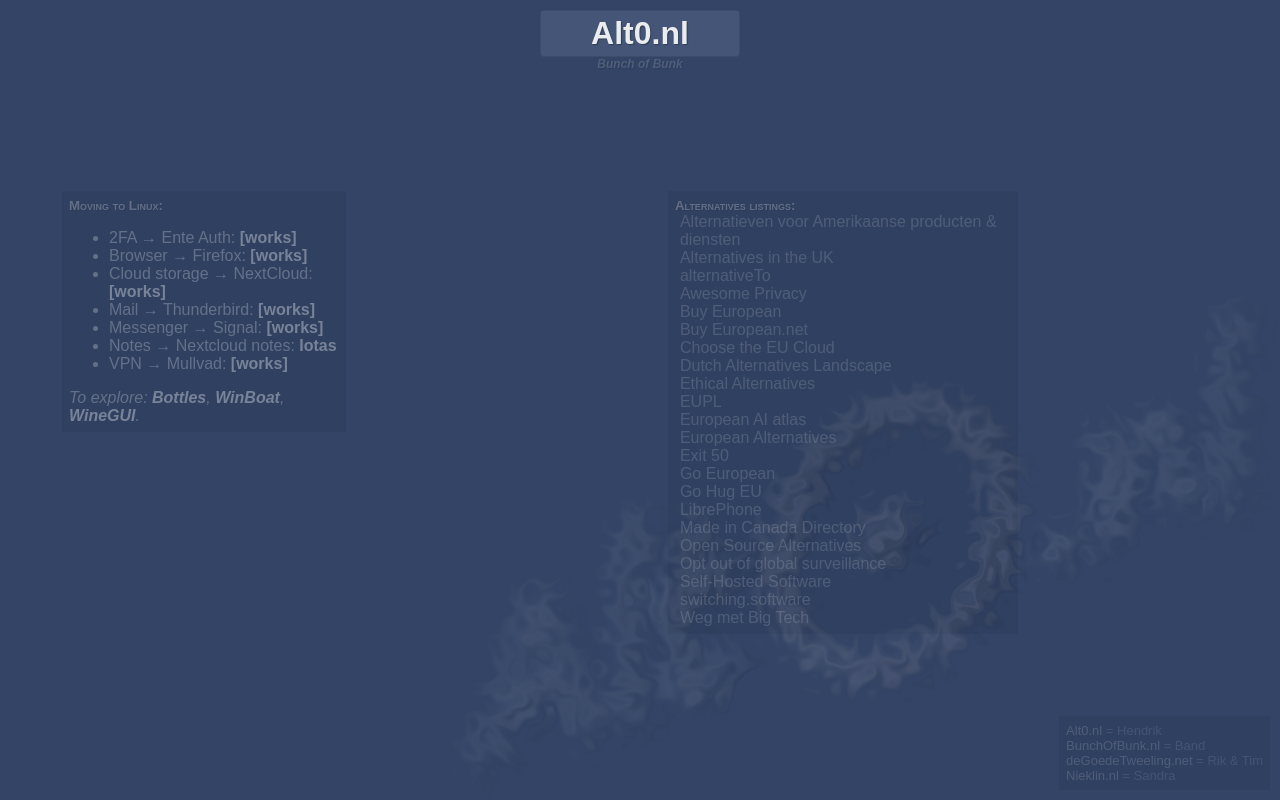
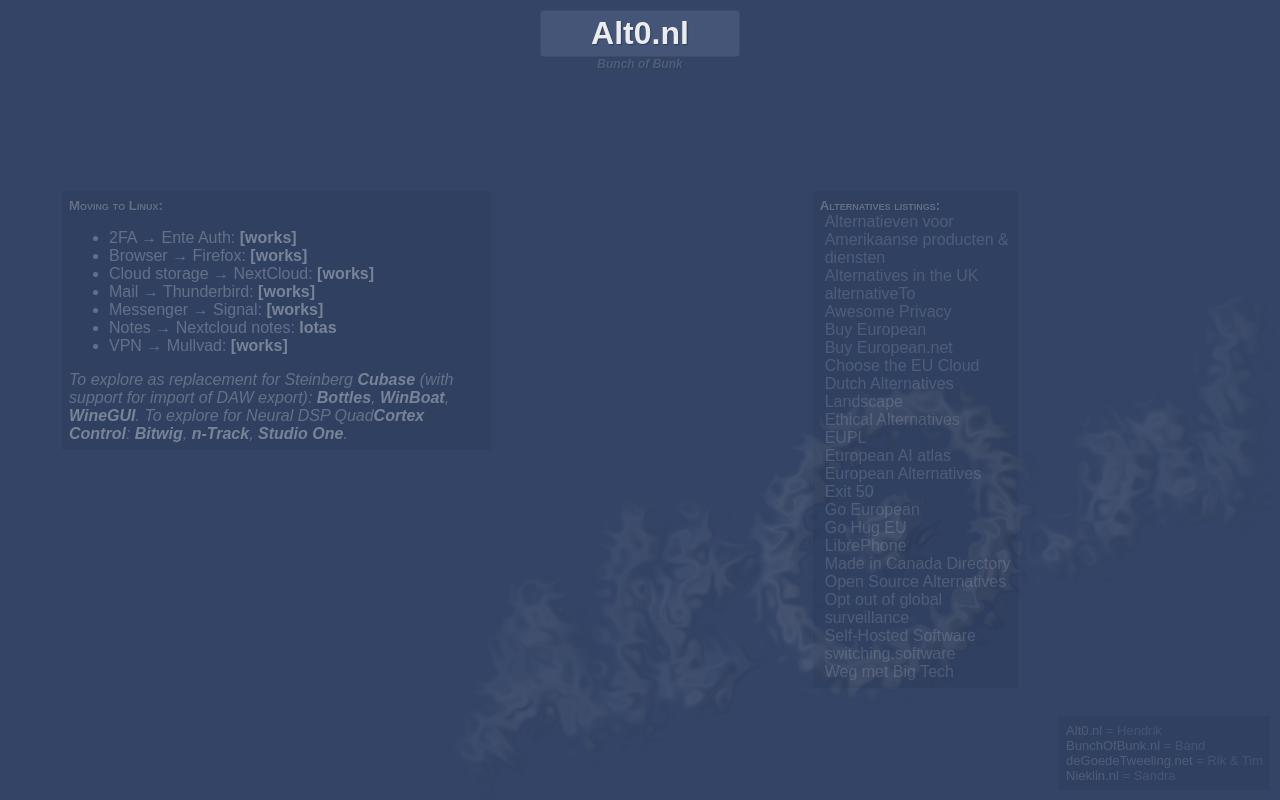
Before and after one commit to brownhamer/alt0.nl, a PHP site: page /linux.php in a window 1280 px wide. Run offline with PHP 8.4, Linux system fonts and the light colour scheme.

Commit message:
More in DAW in Linux

```diff
--- a/linux.php
+++ b/linux.php
@@ -22,10 +22,15 @@ startHtmlPage('Alt0.nl &rarr; Linux');
   <li>Notes &rarr; Nextcloud notes: <a href="https://apps.gnome.org/Iotas/">Iotas</a></li>
   <li>VPN &rarr; Mullvad: <a href="https://mullvad.net/en/help/install-mullvad-app-linux">[works]</a></li>
 </ul>
-<em>To explore:
-  <a href="https://usebottles.com/">Bottles</a>,
-  <a href="https://www.winboat.app/">WinBoat</a>,
-  <a href="https://gitlab.melroy.org/melroy/winegui">WineGUI</a>.
+<em>To explore as replacement for Steinberg <a href="https://www.steinberg.net/cubase/">Cubase</a> (with support for import of DAW export):
+  <a href="https://www.bitwig.com/">Bottles</a>,
+  <a href="https://ntrack.com/">WinBoat</a>,
+  <a href="https://www.presonus.com/pages/studio-one-pro">WineGUI</a>.
+</em>
+<em>To explore for Neural DSP Quad<a href="https://neuraldsp.com/cortex-control">Cortex Control</a>:
+  <a href="https://usebottles.com/">Bitwig</a>,
+  <a href="https://www.winboat.app/">n-Track</a>,
+  <a href="https://gitlab.melroy.org/melroy/winegui">Studio One</a>.
 </em>
 </div>
 </td><td>
```
